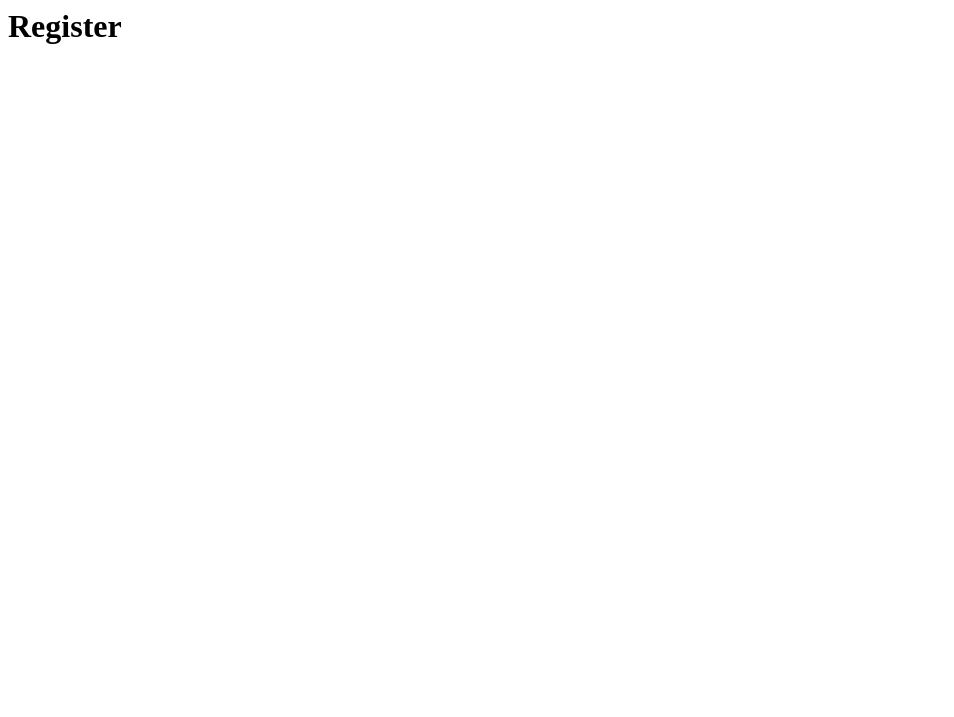
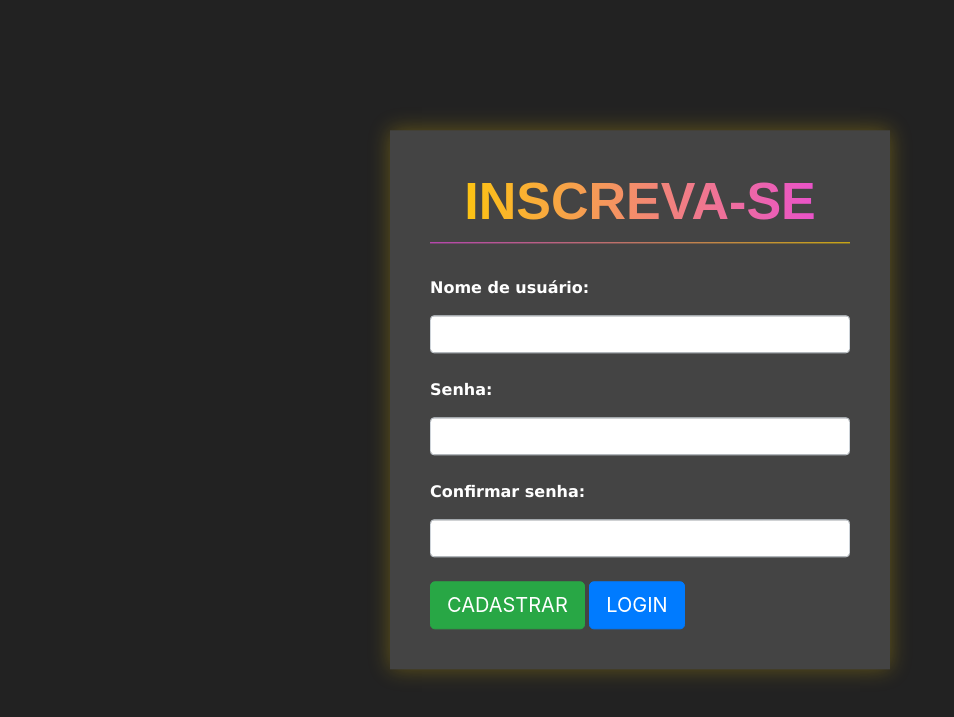
Before and after one commit to pablomaribondo/freelaway, a Django app: page /auth/register/ in a window 1280 px wide. Before the commit the part shown is almost empty. Shown: the top 717 px of the page, without its empty margins (0-954 px from the left). Run offline with Django 4.2, Linux system fonts and the light colour scheme.

Commit message:
feat: create register view

```diff
--- a/authentication/templates/register.html
+++ b/authentication/templates/register.html
@@ -1 +1,35 @@
-<h1>Register</h1>
+{% extends 'base.html' %}
+
+{% load static %}
+
+{% block 'head' %}
+  <link rel="stylesheet" href="{% static 'authentication/css/register.css' %}">
+{% endblock %}
+
+{% block 'body' %}
+<div class="box">
+  <form>
+    <h1 class="title font-gradient border-bottom-gradient">INSCREVA-SE</h1>
+    <br />
+    <span class="span-description">Nome de usuário:</span>
+    <input type="text" class="form-control input-register" name="username" />
+    <br />
+    <span class="span-description">Senha:</span>
+    <input
+      type="password"
+      class="form-control input-register"
+      name="password"
+    />
+    <br />
+    <span class="span-description">Confirmar senha:</span>
+    <input
+      type="password"
+      class="form-control input-register"
+      name="confirm-password"
+    />
+    <br />
+    <input type="submit" value="CADASTRAR" class="btn btn-success btn-lg" />
+    <a href="#" class="btn btn-primary btn-lg">LOGIN</a>
+  </form>
+</div>
+{% endblock %}
--- /dev/null
+++ b/templates/static/authentication/css/register.css
@@ -0,0 +1,54 @@
+.background {
+  background-color: #222;
+  color: white;
+}
+
+.box {
+  background-color: #444;
+  width: 500px;
+  padding: 40px;
+  position: absolute;
+  top: 50%;
+  left: 50%;
+  transform: translate(-50%, -50%);
+  box-shadow: 0 0px 20px 0 rgba(255, 207, 0, 0.3);
+}
+
+.span-description {
+  font-family: "Lucida Sans", "Lucida Sans Regular", "Lucida Grande",
+    "Lucida Sans Unicode", Geneva, Verdana, sans-serif;
+  font-weight: bold;
+}
+
+.input-register {
+  margin-top: 15px;
+}
+
+.font-gradient {
+  background-image: linear-gradient(
+    90deg,
+    rgba(255, 207, 0, 1) 0%,
+    rgba(231, 71, 220, 1) 100%
+  );
+  background-clip: text;
+  -webkit-background-clip: text;
+  color: transparent;
+  padding-bottom: 10px;
+}
+
+.title {
+  text-align: center;
+  font-family: Arial, Helvetica, sans-serif;
+  font-weight: bold;
+  font-size: 52px;
+}
+
+.border-bottom-gradient {
+  border-bottom: 1px solid transparent;
+  border-image: linear-gradient(
+    90deg,
+    rgba(231, 71, 220, 1) 0%,
+    rgba(255, 207, 0, 1) 100%
+  );
+  border-image-slice: 1;
+}
```
